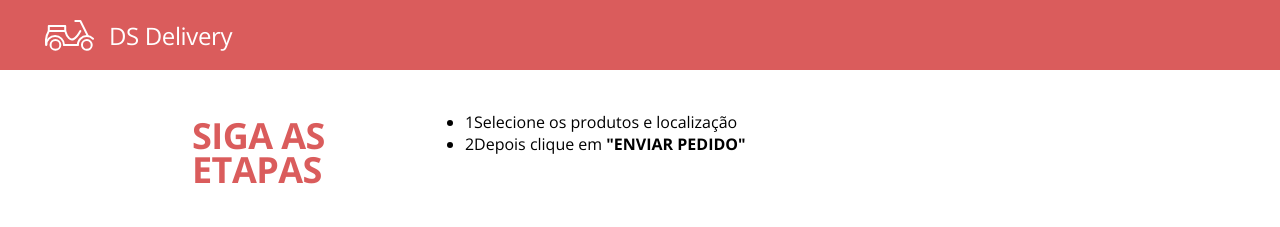
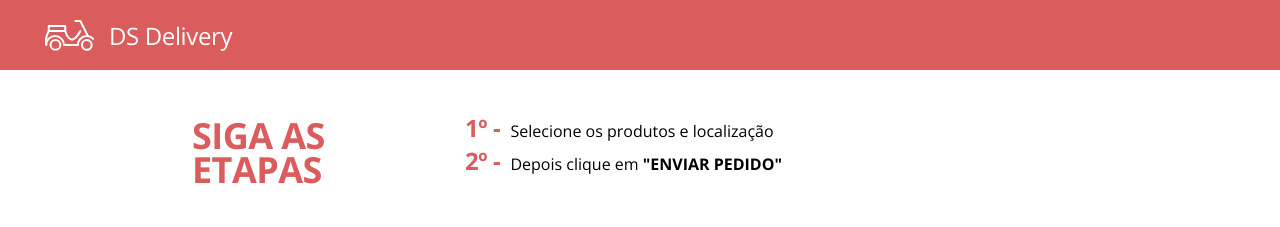
Before and after one commit to Dev-JeanSantos/DS-Delivery, a React (Create React App) app in the folder front-web/: page /orders in a window 1280 px wide. Shown: the top 227 px of the page. Built offline with nearby package versions, Linux system fonts and the light colour scheme; no server answers.

Commit message:
change in styles order

```diff
--- a/front-web/src/Orders/StepsHeader.tsx
+++ b/front-web/src/Orders/StepsHeader.tsx
@@ -6,12 +6,12 @@ function StepsHeader() {
                     SIGA AS <br /> ETAPAS
                 </h1>
                 <ul className="step-items">
-                    <li>
-                        <span className="steps-number">1</span>
+                    <li className="step-li">
+                        <span className="steps-number">1º -</span>
                         Selecione os produtos e localização
                     </li>
-                    <li>
-                        <span className="steps-number">2</span>
+                    <li  className="step-li">
+                        <span className="steps-number">2º -</span>
                         Depois clique em <strong>"ENVIAR PEDIDO"</strong>
                     </li>
                 </ul>
--- a/front-web/src/Orders/styles.css
+++ b/front-web/src/Orders/styles.css
@@ -32,6 +32,10 @@
   list-style-type: none;
 }
 
+.step-li{
+  list-style-type: none;
+}
+
 .steps-items li {
   font-weight: normal;
   font-size: 18px;
@@ -40,7 +44,16 @@
   color: var(--secondary-color);
 }
 
-.steps-items .steps-number {
+.steps-number{
+  font-size: 24px;
+  font-style: normal;
+  font-weight: bold;
+  line-height: 33px;
+  letter-spacing: -0.015em;
+  color: var(--primary-color);
+  margin-right: 10px;
+}
+.steps-items  {
   font-size: 24px;
   font-style: normal;
   font-weight: bold;
```
